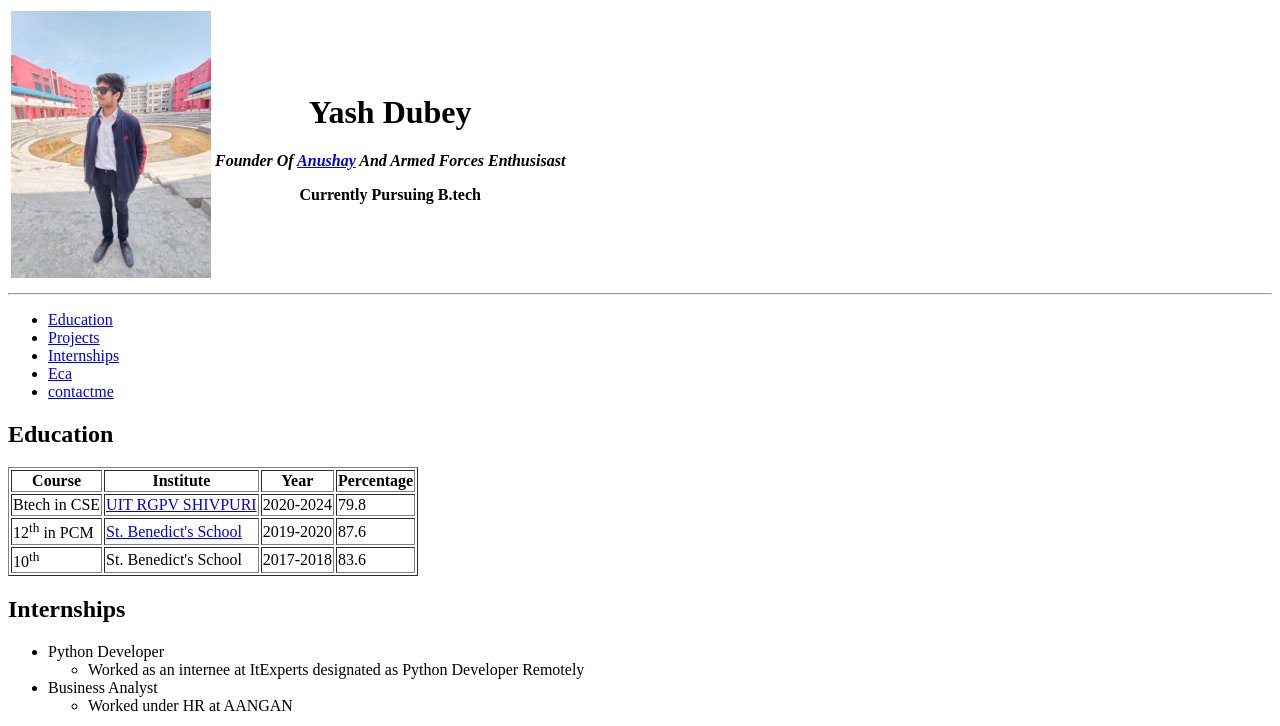
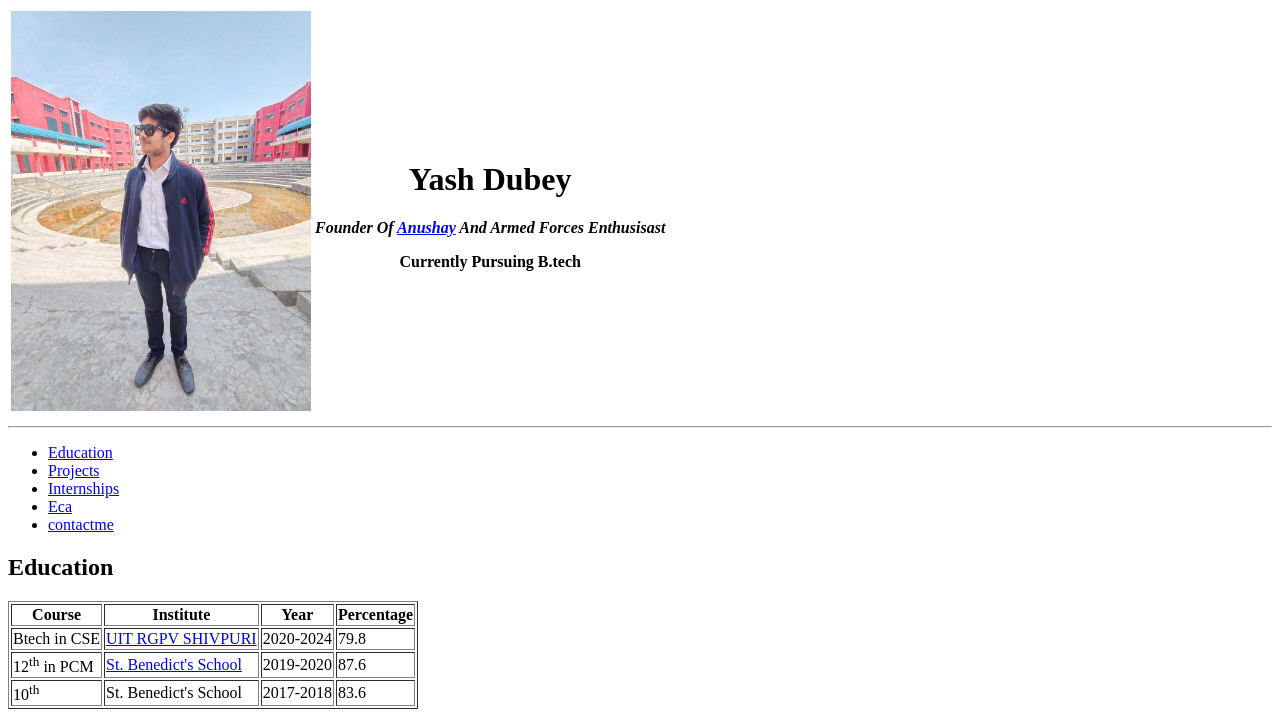
Before and after one commit to Yashdub1045/Resume2, a plain HTML site: page index.html in a window 1280 px wide. Shown: the top 726 px of the page. Drawn offline with Linux system fonts and the light colour scheme.

Commit message:
Update index.html

```diff
--- a/index.html
+++ b/index.html
@@ -12,7 +12,7 @@
     <header>
         <table>
             <tr>
-                <th><img width="200" src="yash2.jpg" alt="Yash's Photo"></th>
+                <th><img width="300" src="yash2.jpg" alt="Yash's Photo"></th>
                 <th>
                     <h1>Yash Dubey</h1>
                     <p><i>Founder Of <a href="Anushay.html"> Anushay</a> And Armed Forces Enthusisast</i></p>
```
